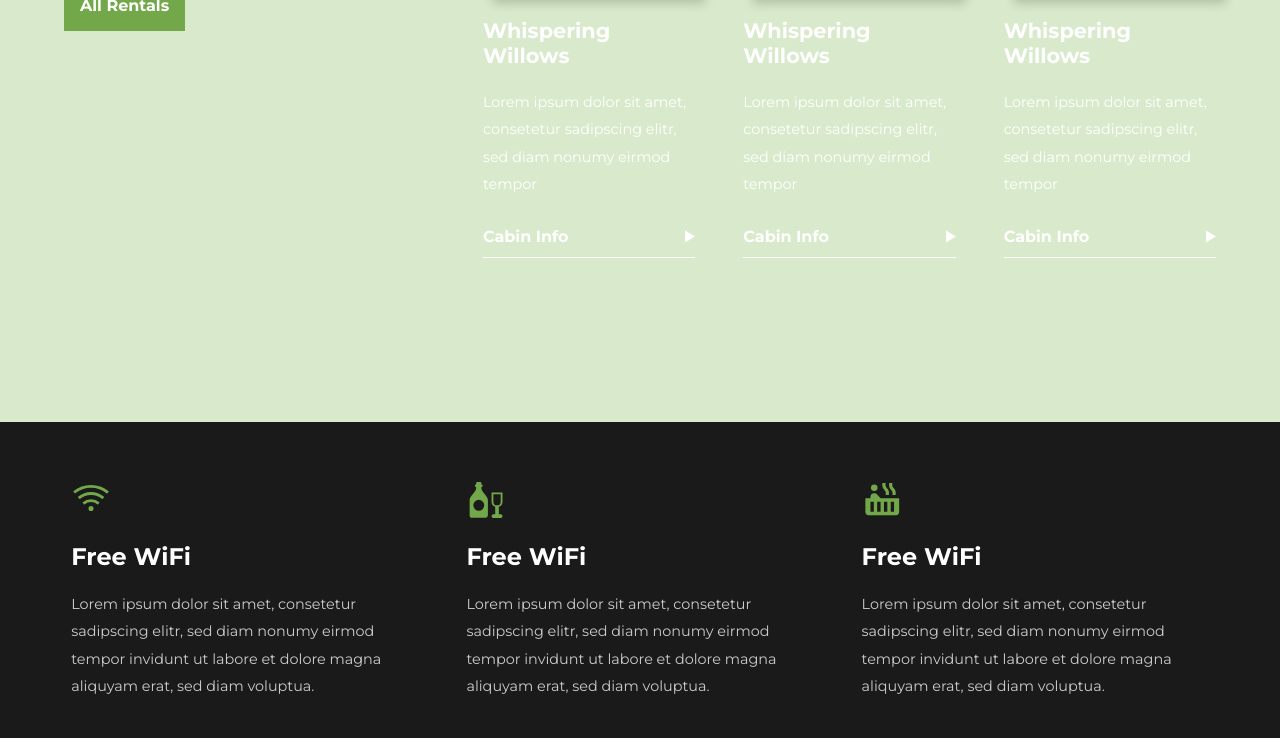
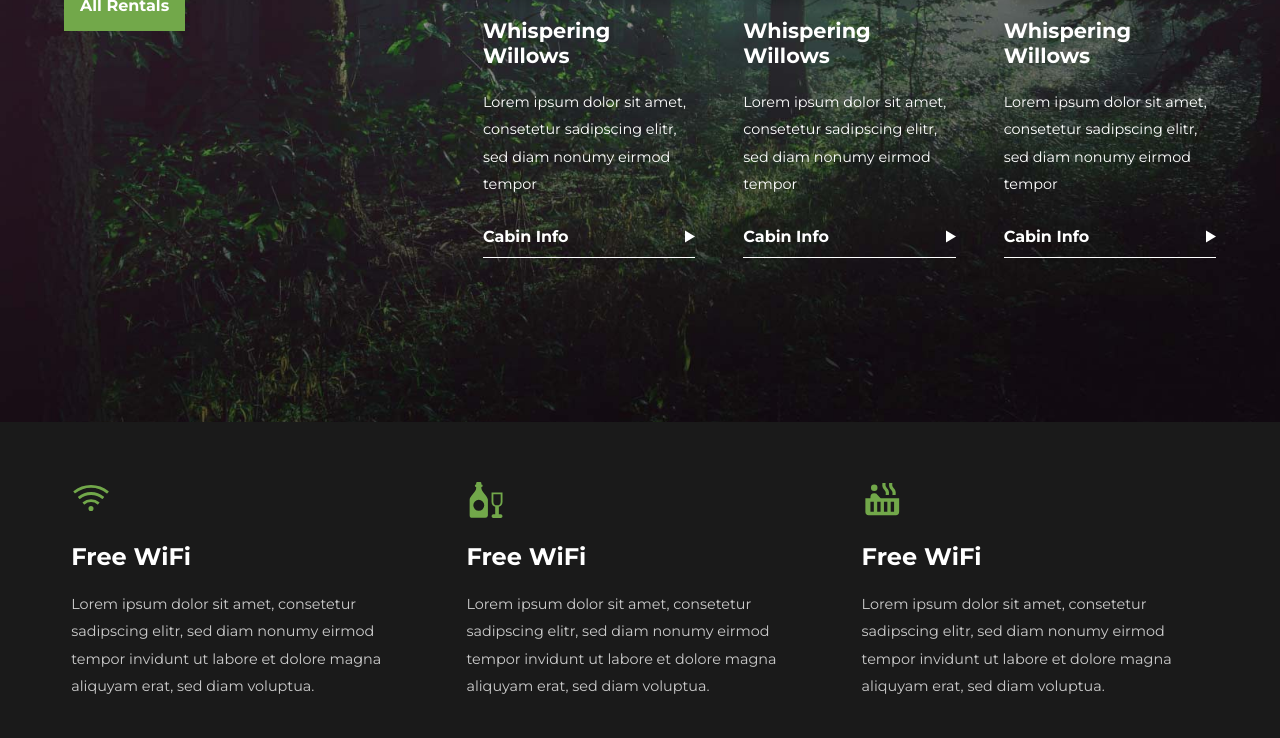
Before and after one commit to babayaga110/Scenic_Forests, a plain HTML site: page index.html in a window 1280 px wide. Shown: the part 463-1201 px from the top of the page. Drawn offline with nearby package versions, Linux system fonts and the light colour scheme.

Commit message:
Update main.css

```diff
--- a/css/main.css
+++ b/css/main.css
@@ -76,7 +76,7 @@ nav ul li a {
 }
 
 .forest-hero {
-    background: url('img/forest.jpg');
+    background: url('../img/forest.jpg');
     background-size: cover;
     color: white;
 }
```
